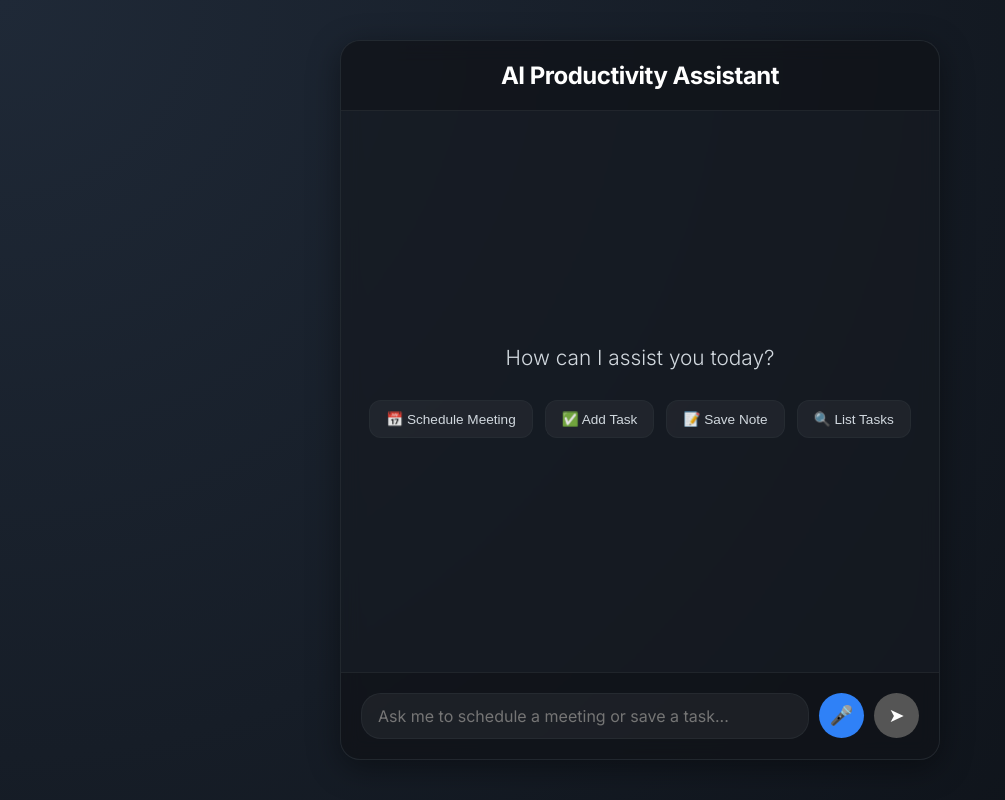
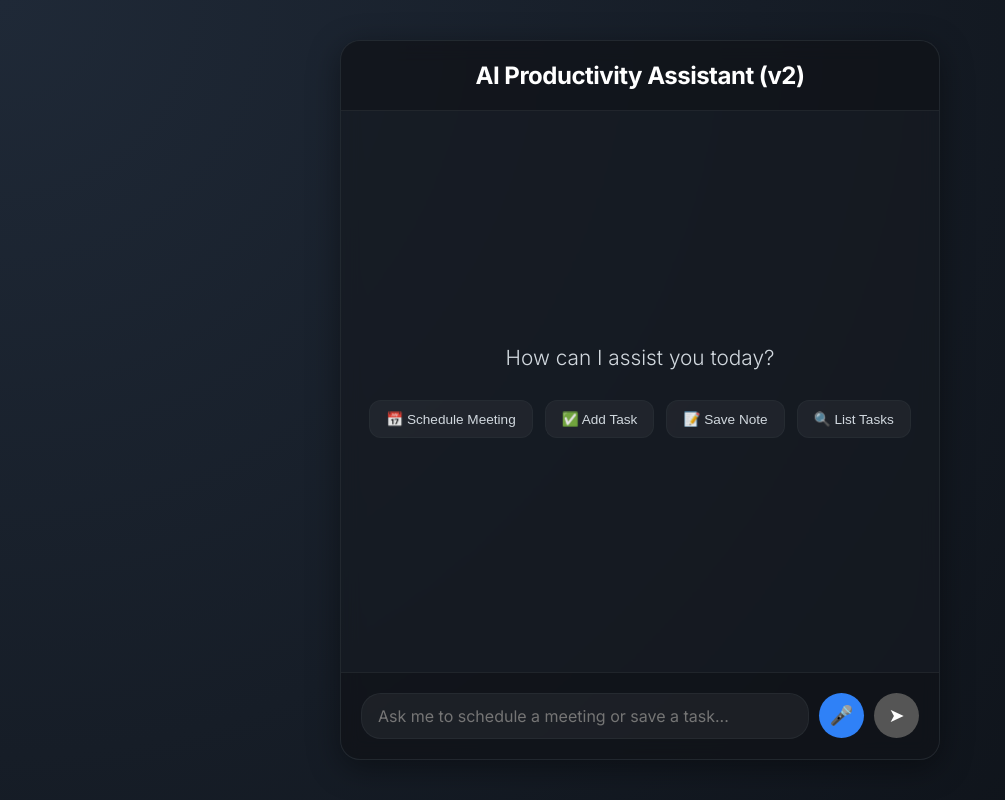
Before and after one commit to JAYKUMAR43/GenAPAC, a React (Vite) app in the folder frontend/: page / in a window 1280 px wide. Shown: the whole page, without its empty margins (0-1005 px from the left). Built offline with nearby package versions, Linux system fonts and the light colour scheme.

Commit message:
UI: Added v2 tag to identify successful deployment

```diff
--- a/frontend/src/App.jsx
+++ b/frontend/src/App.jsx
@@ -160,8 +160,9 @@ function App() {
   return (
     <div className="app-container">
       <div className="header">
-        <h1>AI Productivity Assistant</h1>
+        <h1>AI Productivity Assistant (v2)</h1>
       </div>
+
 
       <div className="chat-box" ref={chatBoxRef}>
         {messages.length === 0 && !isLoading && (
```
